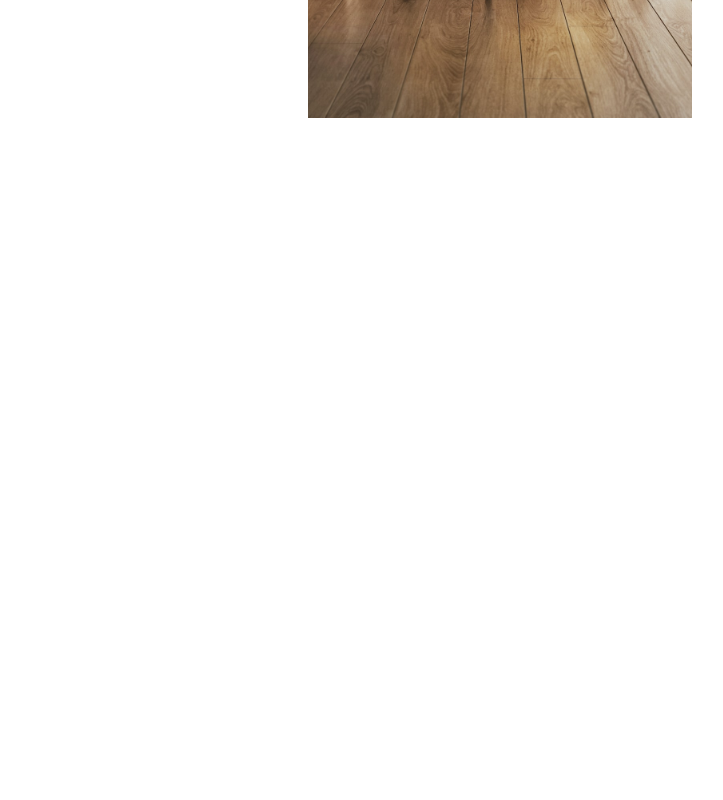
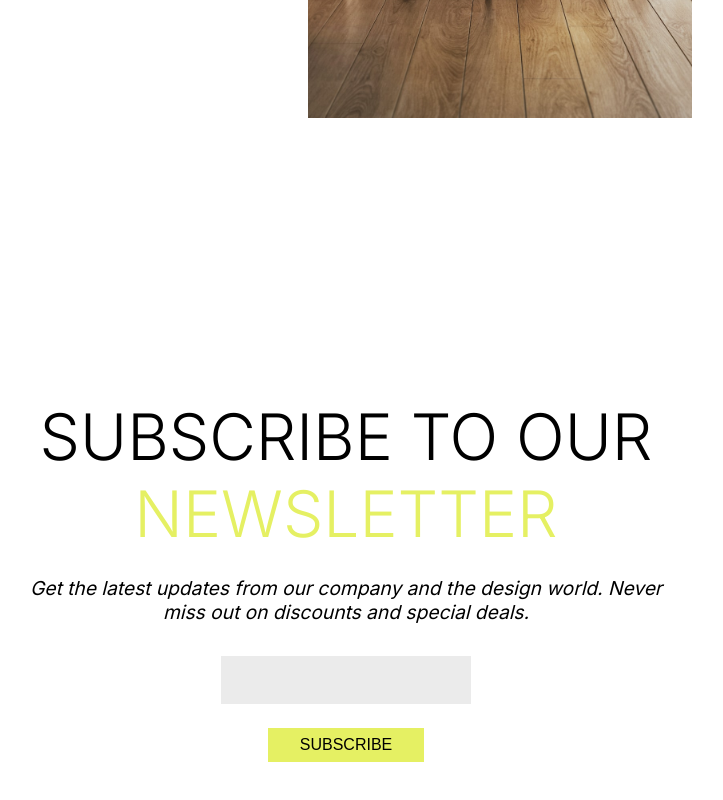
Before and after one commit to kidusfmariam/life-design, a React (Vite) app: page / in a window 1280 px wide. Shown: the part 1980-2780 px from the top of the page, without its empty margins (294-1017 px from the left). Before the commit the page ends 2160 px from the top, so only its background shows below. Built offline with nearby package versions, Linux system fonts and the light colour scheme.

Commit message:
Newsletter Section Completed

```diff
--- /dev/null
+++ b/src/Components/Newsletter/Newsletter.css
@@ -0,0 +1,28 @@
+.newsletter-wrapper{
+    display: flex;
+    flex-direction: column;
+    align-items: center;
+    justify-content: center;
+    gap: 3vh;
+}
+.newsletter-wrapper h1{
+    font-weight: 300;
+    text-align: center;
+    font-size: clamp(4rem, 5vw, 12rem);
+    text-transform: uppercase;
+}
+.newsletter-wrapper p{
+    font-size: clamp(1.2rem, 1.5vw, 7rem);
+    text-align: center;
+    width: 65%;
+    font-style: italic;
+    margin-bottom: 1vh;
+}
+.newsletter-wrapper input{
+    background: #EBEBEB;
+    border: none;
+    outline: none;
+    width: 25%;
+    height: 6vh;
+    font-size: 1.3rem;
+}
--- /dev/null
+++ b/src/Components/Newsletter/Newsletter.jsx
@@ -0,0 +1,16 @@
+import './Newsletter.css'
+
+const Newsletter = () => {
+  return (
+    <div className='container'>
+      <div className='newsletter-wrapper'>
+            <h1>Subscribe to our<br/><span className='yellow'>Newsletter</span></h1>
+            <p>Get the latest updates from our company and the design world. Never miss out on discounts and special deals.</p>
+            <input type="email" />
+            <button>Subscribe</button>
+      </div>
+    </div>
+  )
+}
+
+export default Newsletter
--- a/src/Components/OurProjects/OurProjects.css
+++ b/src/Components/OurProjects/OurProjects.css
@@ -1,9 +1,4 @@
 .our-projects{
-    width: 100vw;
-    height: 100vh;
-    display: flex;
-    align-items: center;
-    justify-content: center;
     padding: 3vh 0;
 }
 .our-projects-container{
--- a/src/Components/OurProjects/OurProjects.jsx
+++ b/src/Components/OurProjects/OurProjects.jsx
@@ -3,7 +3,7 @@ import {BsArrowRight} from 'react-icons/bs'
 import { motion } from 'framer-motion'
 const OurProjects = () => {
   return (
-    <div className='our-projects'>
+    <div className='our-projects container'>
       <div className="our-projects-container">
         <div className='our-projects-content'>
             <motion.h1
--- a/src/Pages/Home.jsx
+++ b/src/Pages/Home.jsx
@@ -2,12 +2,14 @@ import React from 'react'
 import Hero from '../Components/Hero/Hero'
 import Bio from '../Components/Bio/Bio'
 import OurProjects from '../Components/OurProjects/OurProjects'
+import Newsletter from '../Components/Newsletter/Newsletter'
 const Home = () => {
   return (
     <>
       <Hero/>
       <Bio/>
       <OurProjects/>
+      <Newsletter/>
     </>
   )
 }
--- a/src/index.css
+++ b/src/index.css
@@ -20,3 +20,19 @@ img{
 .yellow{
   color: #E5F063;
 }
+.container{
+  width: 100vw;
+  height: 100vh;
+  display: flex;
+  align-items: center;
+  justify-content: center;
+}
+button{
+  outline: none;
+  border: none;
+  padding: .5rem 2rem;
+  font-size: clamp(1rem, 1.2vw, 10rem);
+  text-transform: uppercase;
+  background-color: #E5F063;
+  cursor: pointer;
+}
```
